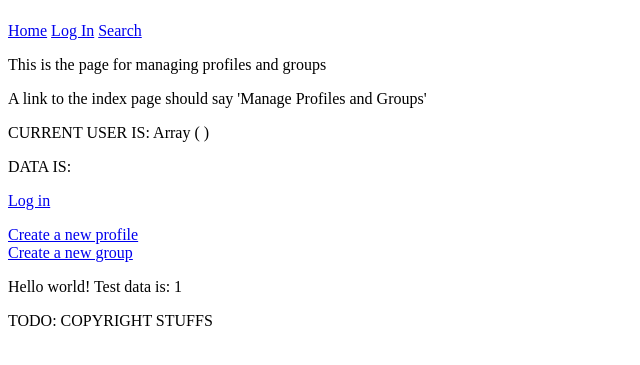
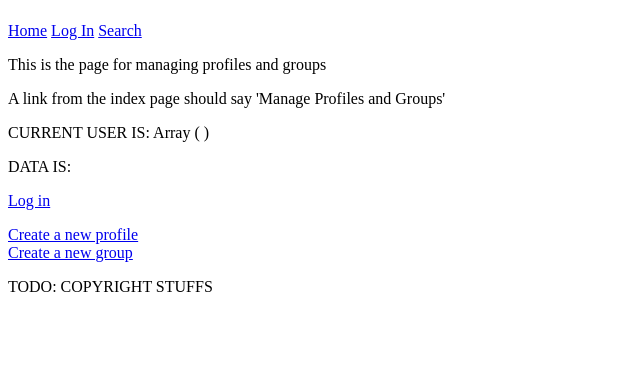
Before and after one commit to henrybw/restaurant-oracle, a PHP site: page /profile in a window 1280 px wide. Shown: the part 58-423 px from the top of the page, without its empty margins (0-640 px from the left). Run offline with PHP 8.4, Linux system fonts and the light colour scheme.

Commit message:
added more profile pref changes

```diff
--- a/src/web/views/profile.php
+++ b/src/web/views/profile.php
@@ -20,7 +20,7 @@ function page_body($data = null)
 {
 ?>
   <p>This is the page for managing profiles and groups</p>
-  <p>A link to the index page should say 'Manage Profiles and Groups'</p>
+  <p>A link from the index page should say 'Manage Profiles and Groups'</p>
 
 				     <p>CURRENT USER IS: <?php print_r($_SESSION); ?></p>
 											 <p>DATA IS: <?php print_r($data) ?></p>
@@ -39,8 +39,8 @@ function page_body($data = null)
 
   <p>
     <ul>
-      <li><a href="profile_prefs.php">Manage my restaurants and foods</a> (should be first, add once sessions work)</li>
-      <li><a href="#">Switch profiles</li>
+      <li><a href="profile_prefs.php">Manage my restaurants and foods</a></li>
+      <!--<li><a href="#">Switch profiles</li>-->
       <li><a href="#">Manage my groups</a></li>
     </ul>
 
@@ -65,7 +65,7 @@ function page_body($data = null)
     <a href="#">Create a new group</a>
   </p>
 
-  <p>Hello world! Test data is: <?= print_r($data) ?></p>
+
 <?php
 }
 ?>
--- a/src/web/views/profile_prefs.php
+++ b/src/web/views/profile_prefs.php
@@ -51,6 +51,8 @@ function page_body($data = null)
 
 ?>
     </table>
+
+    <a href="profile.php">Back</a>
 <?php
 
 
```
